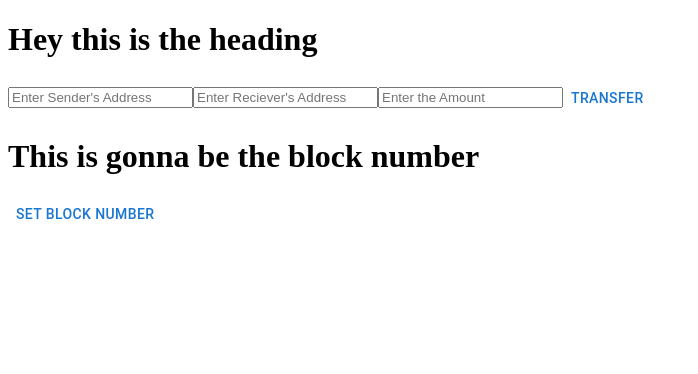
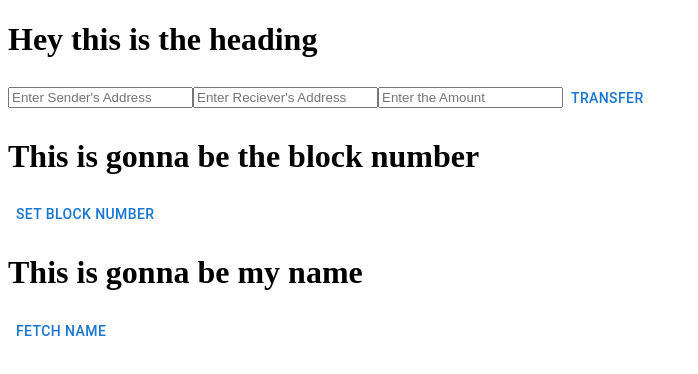
Before and after one commit to SujalJitendraDeshmukh/MetaMask-Transaction-Facilitator, a Next.js app: page / in a window 1280 px wide. Shown: the top 374 px of the page, without its empty margins (0-698 px from the left). Built offline with nearby package versions, Linux system fonts and the light colour scheme; no server answers.

Commit message:
Able to call contract on my frontend

```diff
--- a/src/app/page.js
+++ b/src/app/page.js
@@ -1,15 +1,15 @@
 "use client"
 
 import {Button} from "@mui/material";
-import { ethers } from "ethers";
 import {useEffect, useState} from "react";
 import TransferTokensAbi from '@/assets/web3/Abis/TransferTokensAbi.json';
 import {AlchemySepoliaProvider} from "@/assets/web3/Provider";
 import {TokenTransferContractAddress} from "@/assets/web3/Address";
+import {ethers} from "ethers";
 export default function Home() {
     const [blockNumber, setBlockNumber] = useState(null);
+    const [name, setName] = useState(null);
 
-    console.log(__dirname);
     const provider = new ethers.providers.JsonRpcProvider(AlchemySepoliaProvider);
     const signer = provider.getSigner("0xfB43419929FA1DeDF67B51252Eb734844c3f52D0")
 
@@ -24,7 +24,10 @@ export default function Home() {
             }
     }
 
-
+    const setMyName = async () => {
+        const myName = await TransferTokenContract.check();
+        setName(myName);
+    }
 
   return (
       <div>
@@ -39,6 +42,9 @@ export default function Home() {
               <h1>This is gonna be the block number</h1>
               <Button onClick={fetchBlockNumber}>Set Block Number</Button>
               {blockNumber}
+              <h1>This is gonna be my name</h1>
+              <Button onClick={setMyName}>Fetch Name</Button>
+              {name}
           </div>
       </div>
   );
--- a/src/assets/web3/Abis/TransferTokensAbi.json
+++ b/src/assets/web3/Abis/TransferTokensAbi.json
@@ -1 +1 @@
-[{"anonymous":false,"inputs":[{"indexed":true,"internalType":"address","name":"_from","type":"address"},{"indexed":true,"internalType":"address","name":"_to","type":"address"},{"indexed":false,"internalType":"uint256","name":"_amount","type":"uint256"}],"name":"Transfer","type":"event"},{"inputs":[{"internalType":"address payable","name":"_to","type":"address"},{"internalType":"uint256","name":"_amount","type":"uint256"}],"name":"transferEther","outputs":[],"stateMutability":"payable","type":"function"}]
+[{"anonymous":false,"inputs":[{"indexed":true,"internalType":"address","name":"_from","type":"address"},{"indexed":true,"internalType":"address","name":"_to","type":"address"},{"indexed":false,"internalType":"uint256","name":"_amount","type":"uint256"}],"name":"Transfer","type":"event"},{"inputs":[],"name":"check","outputs":[{"internalType":"string","name":"","type":"string"}],"stateMutability":"view","type":"function"},{"inputs":[{"internalType":"address payable","name":"_to","type":"address"},{"internalType":"uint256","name":"_amount","type":"uint256"}],"name":"transferEther","outputs":[],"stateMutability":"payable","type":"function"}]
--- a/src/assets/web3/Address.js
+++ b/src/assets/web3/Address.js
@@ -1 +1 @@
-export const TokenTransferContractAddress = "0x3072e8A9eB5fa30ac52BF12e8C2eBF5f09178649";
+export const TokenTransferContractAddress = "0x00217680Ec9db723AeB7b6f83b8a840e5cC188Ce";
```
Also changed, not shown: 1 other file (tests, documents, lock files or other folders).
